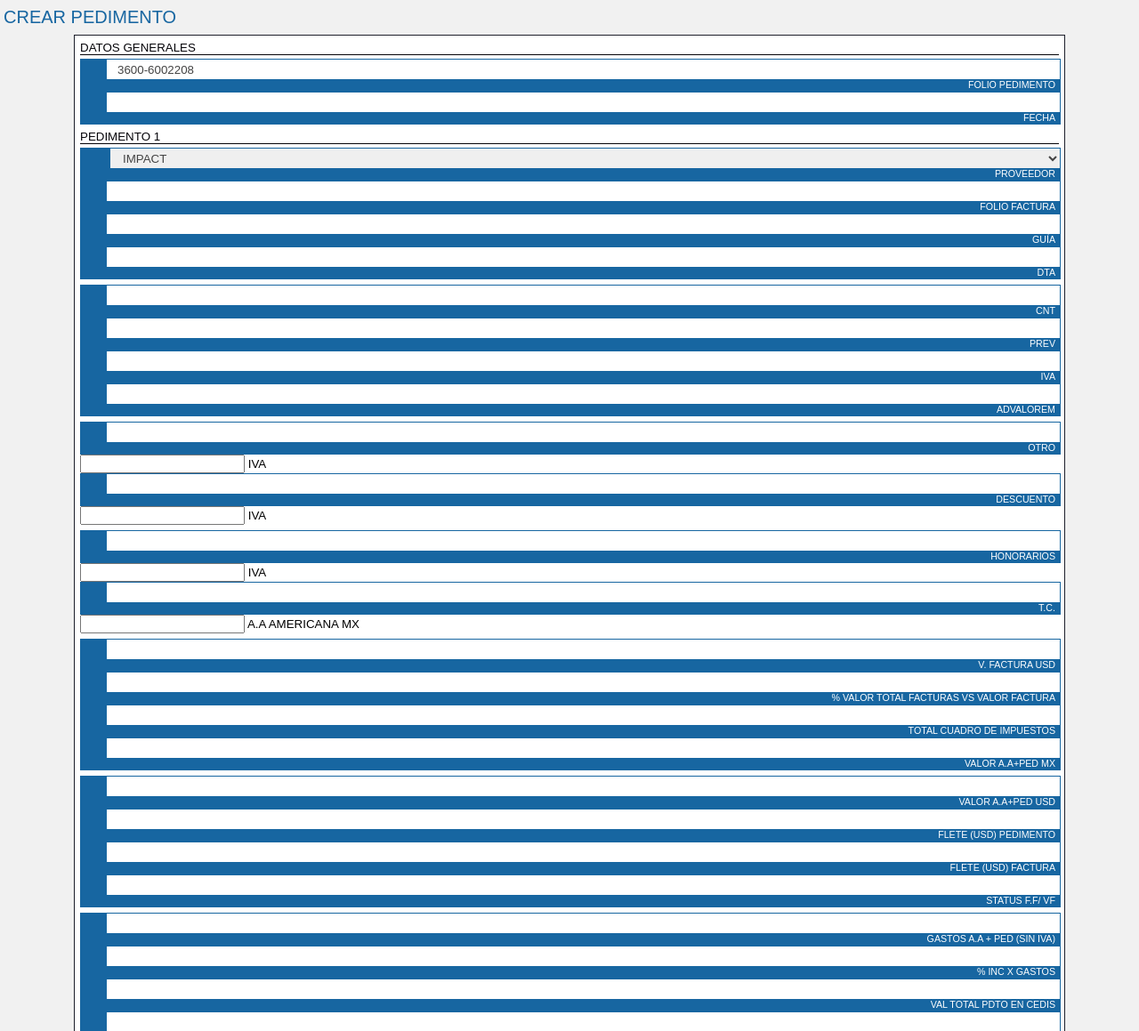
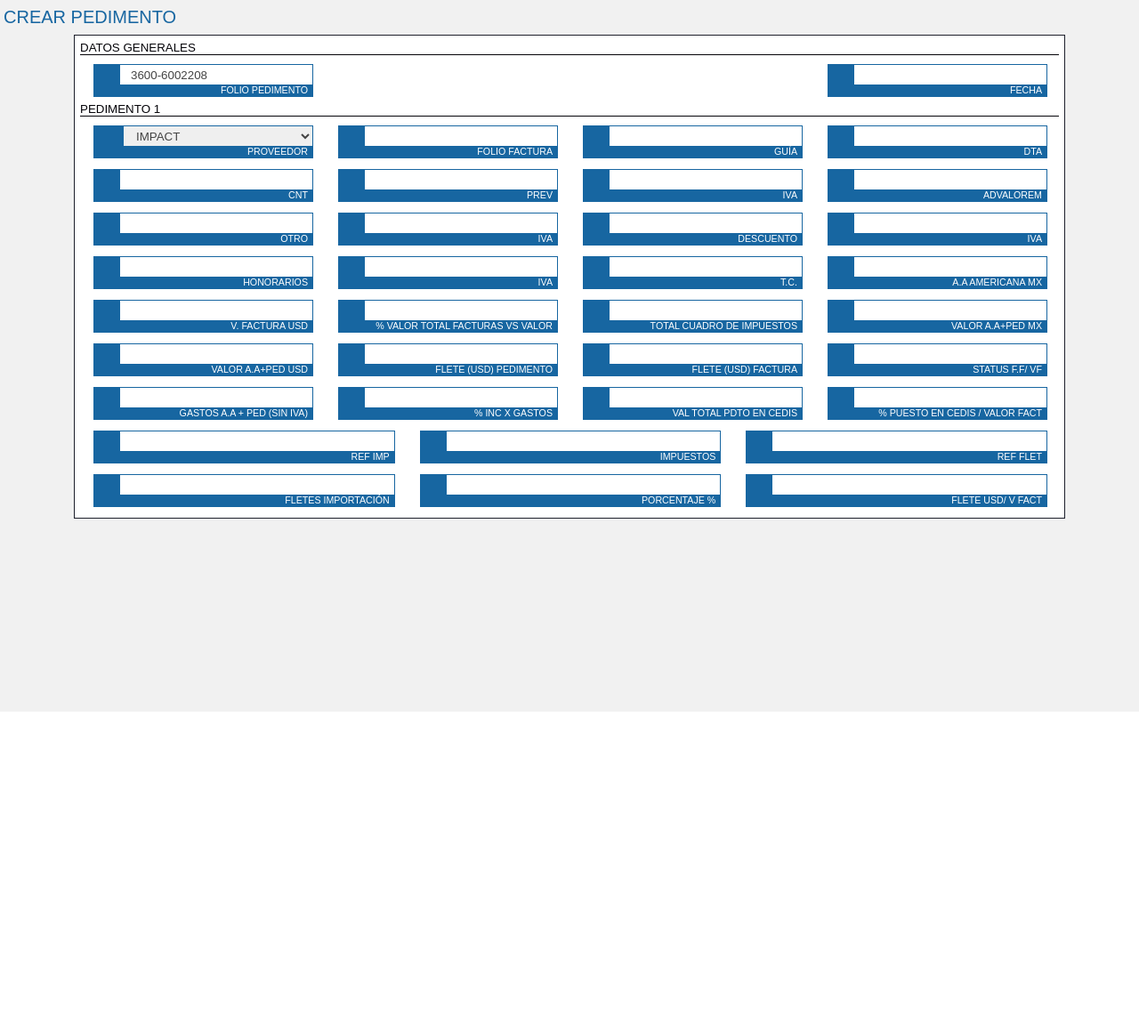
Before and after one commit to ASCPARTS/ascend, a PHP site: page /modules/payDeclaration/createPayDeclaration.php in a window 1280 px wide. Shown: the top 1159 px of the page at 89% size. After the commit the page ends 800 px from the top, so only its background shows below. Run offline with PHP 8.4, Linux system fonts and the light colour scheme.

Commit message:
p&p_v1.2

```diff
--- a/modules/payDeclaration/createPayDeclaration.php
+++ b/modules/payDeclaration/createPayDeclaration.php
@@ -8,17 +8,17 @@
 	<div class="MainContainer">
         <div class="SubTitle">Datos Generales</div>
 		<div class="row">
-            <div class="col-md-4">
+            <div class="col-md-1-4">
                 <div class="divInputText">
                     <input type="text" id="idFolio" value="3600-6002208">
                     <label for="idFolio">Folio pedimento</label>
                 </div>
             </div>
-            <div class="col-md-4">
+            <div class="col-md-1-4">
             </div>
-            <div class="col-md-4">
+            <div class="col-md-1-4">
             </div>
-            <div class="col-md-4">
+            <div class="col-md-1-4">
                 <div class="divInputText">
                     <input type="text" id="idFecha">
                     <label for="idFecha">Fecha</label>
@@ -27,7 +27,7 @@
         </div>
     <div class="SubTitle">Pedimento 1</div>
         <div class="row">
-            <div class="col-md-4">
+            <div class="col-md-1-4">
                 <div class="divSelect">
                     <select id="idProveedor">
                         <option>IMPACT</option>
@@ -40,19 +40,19 @@
                     <label for="idProveedor">Proveedor</label>
                 </div>
             </div>
-            <div class="col-md-4">
+            <div class="col-md-1-4">
                 <div class="divInputText">
                     <input type="text" id="text1">
                     <label for="text1">Folio Factura</label>
                 </div>
             </div>
-            <div class="col-md-4">
+            <div class="col-md-1-4">
                 <div class="divInputText">
                     <input type="text" id="text1">
                     <label for="text1">Guía</label>
                 </div>
             </div>
-            <div class="col-md-4">
+            <div class="col-md-1-4">
                 <div class="divInputText">
                     <input type="text" id="text1">
                     <label for="text1">DTA</label>
@@ -60,25 +60,25 @@
             </div>
         </div>
         <div class="row">
-            <div class="col-md-4">
+            <div class="col-md-1-4">
                 <div class="divInputText">
                     <input type="text" id="text1">
                     <label for="text1">CNT</label>
                 </div>
             </div>
-            <div class="col-md-4">
+            <div class="col-md-1-4">
                 <div class="divInputText">
                     <input type="text" id="text1">
                     <label for="text1">PREV</label>
                 </div>
             </div>
-            <div class="col-md-4">
+            <div class="col-md-1-4">
                 <div class="divInputText">
                     <input type="text" id="text1">
                     <label for="text1">IVA</label>
                 </div>
             </div>
-            <div class="col-md-4">
+            <div class="col-md-1-4">
                 <div class="divInputText">
                     <input type="text" id="text1">
                     <label for="text1">Advalorem</label>
@@ -86,77 +86,77 @@
             </div>
         </div>
         <div class="row">
-            <div class="col-md-4">
+            <div class="col-md-1-4">
                 <div class="divInputText">
                     <input type="text" id="text1">
                     <label for="text1">Otro</label>
                 </div>
             </div>
-            <div class="col-md-4">
-                <div class="divInputTextAuto">
+            <div class="col-md-1-4">
+                <div class="divInputText">
                     <input type="text" id="text1">
                     <label for="text1">IVA</label>
                 </div>
             </div>
-            <div class="col-md-4">
+            <div class="col-md-1-4">
                 <div class="divInputText">
                     <input type="text" id="text1">
                     <label for="text1">Descuento</label>
                 </div>
             </div>
-            <div class="col-md-4">
-                <div class="divInputTextAuto">
+            <div class="col-md-1-4">
+                <div class="divInputText">
                     <input type="text" id="text1">
                     <label for="text1">IVA</label>
                 </div>
             </div>
         </div>
         <div class="row">
-            <div class="col-md-4">
+            <div class="col-md-1-4">
                 <div class="divInputText">
                     <input type="text" id="text1">
                     <label for="text1">Honorarios</label>
                 </div>
             </div>
-            <div class="col-md-4">
-                <div class="divInputTextAuto">
+            <div class="col-md-1-4">
+                <div class="divInputText">
                     <input type="text" id="text1">
                     <label for="text1">IVA</label>
                 </div>
             </div>
-            <div class="col-md-4">
+            <div class="col-md-1-4">
                 <div class="divInputText">
                     <input type="text" id="text1">
                     <label for="text1">T.C.</label>
                 </div>
             </div>
-            <div class="col-md-4">
-                <div class="divInputTextAuto">
+            <div class="col-md-1-4">
+                <div class="divInputText">
                     <input type="text" id="text1">
                     <label for="text1">A.A AMERICANA MX</label>
                 </div>
             </div>
         </div>
         <div class="row">
-            <div class="col-md-4">
+            <div class="col-md-1-4">
                 <div class="divInputText">
                     <input type="text" id="text1">
                     <label for="text1">V. FACTURA USD</label>
                 </div>
             </div>
-            <div class="col-md-4">
+            <div class="col-md-1-4">
                 <div class="divInputText">
                     <input type="text" id="text1">
                     <label for="text1">% VALOR TOTAL FACTURAS vs  VALOR FACTURA</label>
                 </div>
             </div>
-            <div class="col-md-4">
+            <div class="col-md-1-4">
                 <div class="divInputText">
                     <input type="text" id="text1">
                     <label for="text1">TOTAL CUADRO DE IMPUESTOS</label>
                 </div>
             </div>
-            <div class="col-md-4">
+            <div class="col-md-1-4">
                 <div class="divInputText">
                     <input type="text" id="text1">
                     <label for="text1">VALOR A.A+PED  MX</label>
@@ -164,25 +164,25 @@
             </div>
         </div>
         <div class="row">
-            <div class="col-md-4">
+            <div class="col-md-1-4">
                 <div class="divInputText">
                     <input type="text" id="text1">
                     <label for="text1">VALOR A.A+PED USD</label>
                 </div>
             </div>
-            <div class="col-md-4">
+            <div class="col-md-1-4">
                 <div class="divInputText">
                     <input type="text" id="text1">
                     <label for="text1">Flete (usd) PEDIMENTO</label>
                 </div>
             </div>
-            <div class="col-md-4">
+            <div class="col-md-1-4">
                 <div class="divInputText">
                     <input type="text" id="text1">
                     <label for="text1">Flete (usd) FACTURA</label>
                 </div>
             </div>
-            <div class="col-md-4">
+            <div class="col-md-1-4">
                 <div class="divInputText">
                     <input type="text" id="text1">
                     <label for="text1">STATUS F.F/ VF</label>
@@ -191,25 +191,25 @@
         </div>
 
         <div class="row">
-            <div class="col-md-4">
+            <div class="col-md-1-4">
                 <div class="divInputText">
                     <input type="text" id="text1">
                     <label for="text1">GASTOS A.A + PED (SIN IVA)</label>
                 </div>
             </div>
-            <div class="col-md-4">
+            <div class="col-md-1-4">
                 <div class="divInputText">
                     <input type="text" id="text1">
                     <label for="text1">% INC X GASTOS</label>
                 </div>
             </div>
-            <div class="col-md-4">
+            <div class="col-md-1-4">
                <div class="divInputText">
                     <input type="text" id="text1">
                     <label for="text1">VAL TOTAL PDTO EN CEDIS</label>
                 </div>
             </div>
-            <div class="col-md-4">
+            <div class="col-md-1-4">
                <div class="divInputText">
                     <input type="text" id="text1">
                     <label for="text1">% PUESTO EN CEDIS / VALOR FACT</label>
@@ -217,19 +217,19 @@
             </div>
         </div>
         <div class="row">
-            <div class="col-md-3">
+            <div class="col-md-1-3">
                 <div class="divInputText">
                     <input type="text" id="text1">
                     <label for="text1">ref imp</label>
                 </div>
             </div>
-            <div class="col-md-3">
+            <div class="col-md-1-3">
                <div class="divInputText">
                     <input type="text" id="text1">
                     <label for="text1">Impuestos</label>
                 </div>
             </div>
-            <div class="col-md-3">
+            <div class="col-md-1-3">
                <div class="divInputText">
                     <input type="text" id="text1">
                     <label for="text1">ref flet</label>
@@ -237,19 +237,19 @@
             </div>
         </div>
         <div class="row">
-            <div class="col-md-3">
+            <div class="col-md-1-3">
                 <div class="divInputText">
                     <input type="text" id="text1">
                     <label for="text1">Fletes Importación</label>
                 </div>
             </div>
-            <div class="col-md-3">
+            <div class="col-md-1-3">
                <div class="divInputText">
                     <input type="text" id="text1">
                     <label for="text1">Porcentaje %</label>
                 </div>
             </div>
-            <div class="col-md-3">
+            <div class="col-md-1-3">
                <div class="divInputText">
                     <input type="text" id="text1">
                     <label for="text1">flete usd/ v fact</label>
```
Also changed, not shown: css/pagos_y_pedimentos.css (added, +7 -0 lines), modules/payDeclaration/createPayDeclarationTest.php (added, +181 -0 lines).
